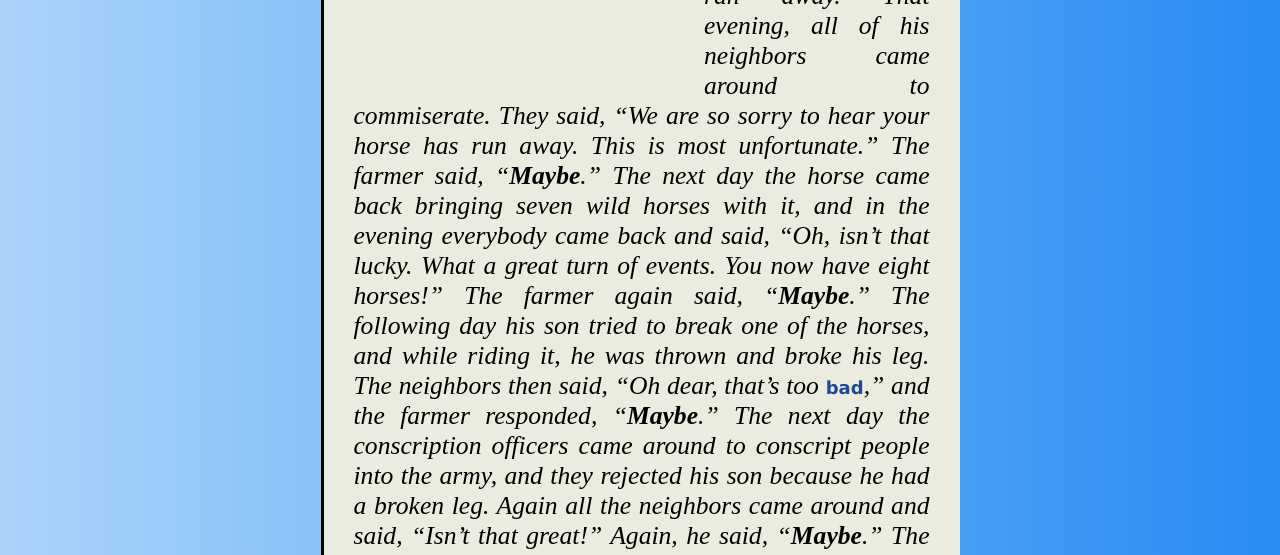
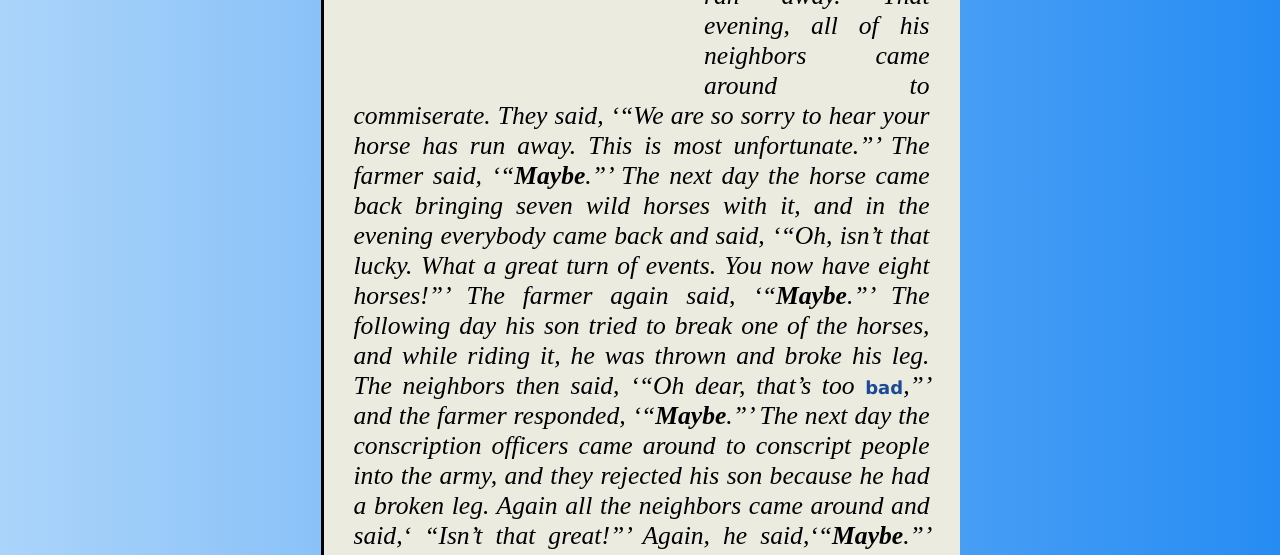
Before and after one commit to YelenaMerzlyakova/progressive-enhancement, a plain HTML site: page index.html in a window 1280 px wide. Shown: the part 585-1140 px from the top of the page. Drawn offline with Linux system fonts and the light colour scheme.

Commit message:
class farmers and villagers added

```diff
--- a/index.html
+++ b/index.html
@@ -26,9 +26,9 @@
 
     <div>><h2>The story</h2>
 
-        <blockquote><q>Once upon a time there was a <a href="https://en.wikipedia.org/wiki/Agriculture_in_China" title="Agriculture in China" target="_blank">Chinese farmer</a> whose horse ran away. That evening, all of his neighbors came around to commiserate. They said, “We are so sorry to hear your horse has run away. This is most unfortunate.” The farmer said, “<b>Maybe</b>.” The next day the horse came back bringing seven wild horses with it, and in the evening everybody came back and said, “Oh, isn’t that lucky. What a great turn of events. You now have eight horses!” The farmer again said, “<b>Maybe</b>.”
+        <blockquote><q>Once upon a time there was a <a href="https://en.wikipedia.org/wiki/Agriculture_in_China" title="Agriculture in China" target="_blank">Chinese farmer</a> whose horse ran away. That evening, all of his neighbors came around to commiserate. They said, <q class="villagers">“We are so sorry to hear your horse has run away. This is most unfortunate.”</q> The farmer said, <q class="farmer">“<b>Maybe</b>.”</q> The next day the horse came back bringing seven wild horses with it, and in the evening everybody came back and said, <q class="villagers">“Oh, isn’t that lucky. What a great turn of events. You now have eight horses!”</q> The farmer again said, <q class="farmer">“<b>Maybe</b>.”</q>
 
-        The following day his son tried to break one of the horses, and while riding it, he was thrown and broke his leg. The neighbors then said, “Oh dear, that’s too <a class="bad">bad</a>,” and the farmer responded, “<b>Maybe</b>.” The next day the conscription officers came around to conscript people into the army, and they rejected his son because he had a broken leg. Again all the neighbors came around and said, “Isn’t that great!” Again, he said, “<b>Maybe</b>.”
+        The following day his son tried to break one of the horses, and while riding it, he was thrown and broke his leg. The neighbors then said, <q class="villagers">“Oh dear, that’s too <a class="bad">bad</a>,”</q> and the farmer responded, <q class="farmer">“<b>Maybe</b>.”</q> The next day the conscription officers came around to conscript people into the army, and they rejected his son because he had a broken leg. Again all the neighbors came around and said,<q class="villagers"> “Isn’t that great!”</q> Again, he said,<q class="farmer">“<b>Maybe</b>.”</q>
 
         The whole process of nature is an integrated process of immense complexity, and it’s really impossible to tell whether anything that happens in it is <a class="good">good</a> or <a class="bad">bad</a> — because you never know what will be the consequence of the misfortune; or, you never know what will be the consequences of <a class="good">good</a> fortune.</q><br>
 
```
